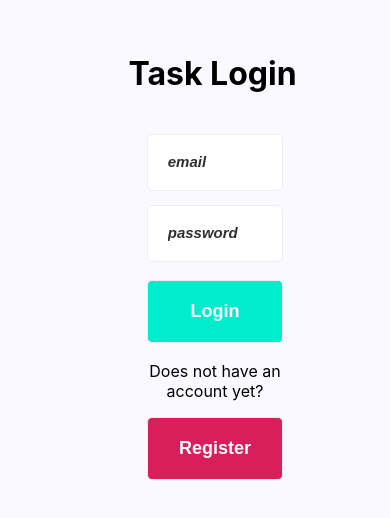
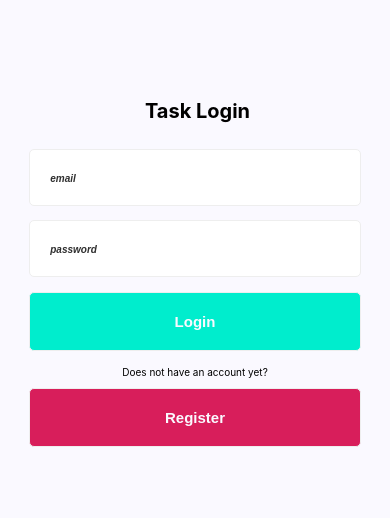
Before and after one commit to ajinbramantio/task-frontend, a React (Create React App) app: page /login in a window 390 px wide. Shown: the part 156-674 px from the top of the page. Built offline with nearby package versions, Linux system fonts and the light colour scheme; no server answers.

Commit message:
create responsive login and register

```diff
--- a/src/pages/Login/FormLogin.js
+++ b/src/pages/Login/FormLogin.js
@@ -7,11 +7,17 @@ import { userLogin } from '../../modules/user/actions'
 
 const FormLoginStyled = styled.div`
   width: 35%;
+  @media (max-width: 699px) {
+    width: 85%;
+  }
 `
 
 const FormStyled = styled.form`
   width: 100%;
   margin: 20px;
+  @media (max-width: 699px) {
+    margin: 0px;
+  }
 `
 const FieldStyled = styled.input`
   padding: 20px;
@@ -28,6 +34,14 @@ const FieldStyled = styled.input`
     color: #2f2f2f;
     font-weight: 600;
   }
+  @media (max-width: 699px) {
+    &::placeholder {
+      font-style: italic;
+      font-size: 10px;
+      color: #2f2f2f;
+      font-weight: 600;
+    }
+  }
 `
 const ButtonStyled = styled.button`
   padding: 20px;
@@ -42,6 +56,11 @@ const ButtonStyled = styled.button`
   font-weight: 800;
   color: #faf9ff;
   cursor: pointer;
+  @media (max-width: 699px) {
+    font-size: 15px;
+    color: #faf9ff;
+    font-weight: 800;
+  }
 `
 const ButtonRegister = styled.button`
   background-color: #d81e5b;
@@ -53,6 +72,11 @@ const ButtonRegister = styled.button`
   font-weight: 800;
   color: #faf9ff;
   cursor: pointer;
+  @media (max-width: 699px) {
+    font-size: 15px;
+    color: #faf9ff;
+    font-weight: 800;
+  }
 `
 class FormLogin extends React.Component {
   constructor() {
--- a/src/pages/Login/index.js
+++ b/src/pages/Login/index.js
@@ -4,6 +4,7 @@ import FormLogin from './FormLogin'
 import { Redirect } from 'react-router-dom'
 
 export const LoginPageWrapper = styled.div`
+  @media (min-width: 700px) {
     display: flex;
     justify-content: center;
     min-height: 100vh;
@@ -11,10 +12,25 @@ export const LoginPageWrapper = styled.div`
     align-items: center;
     flex-direction: column;
     background-color: #faf9ff;
+  }
+  @media (max-width: 699px) {
+    display: flex;
+    justify-content: center;
+    min-height: 100vh;
+    height: 100%;
+    align-items: center;
+    flex-direction: column;
+    background-color: #faf9ff;
+    font-size: 10px;
+  }
 `
 const Title = styled.div`
   margin-left: 35px;
   text-align: center;
+  @media (max-width: 699px) {
+    font-size: 10px;
+    margin-left: 5px;
+  }
 `
 
 class Login extends React.Component {
--- a/src/pages/Register/index.js
+++ b/src/pages/Register/index.js
@@ -17,6 +17,9 @@ export const RegisterPageWrapper = styled.div`
 const FormStyled = styled.form`
   width: 30%;
   margin: 20px;
+  @media (max-width: 699px) {
+    width: 80%;
+  }
 `
 const FieldStyled = styled.input`
   padding: 20px;
@@ -32,6 +35,13 @@ const FieldStyled = styled.input`
     font-style: italic;
     font-size: 15px;
     color: #2f2f2f;
+  }
+  @media (max-width: 699px) {
+    &::placeholder {
+      font-style: italic;
+      font-size: 0.5rem;
+      color: #2f2f2f;
+    }
   }
 `
 
```
Lines whose indentation alone changed are shown as unchanged.
